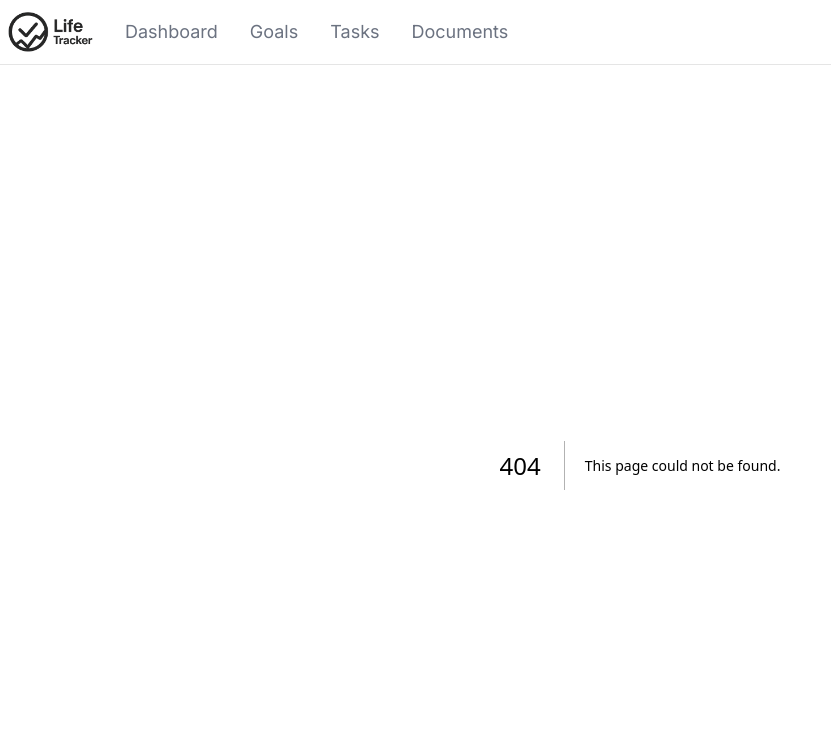
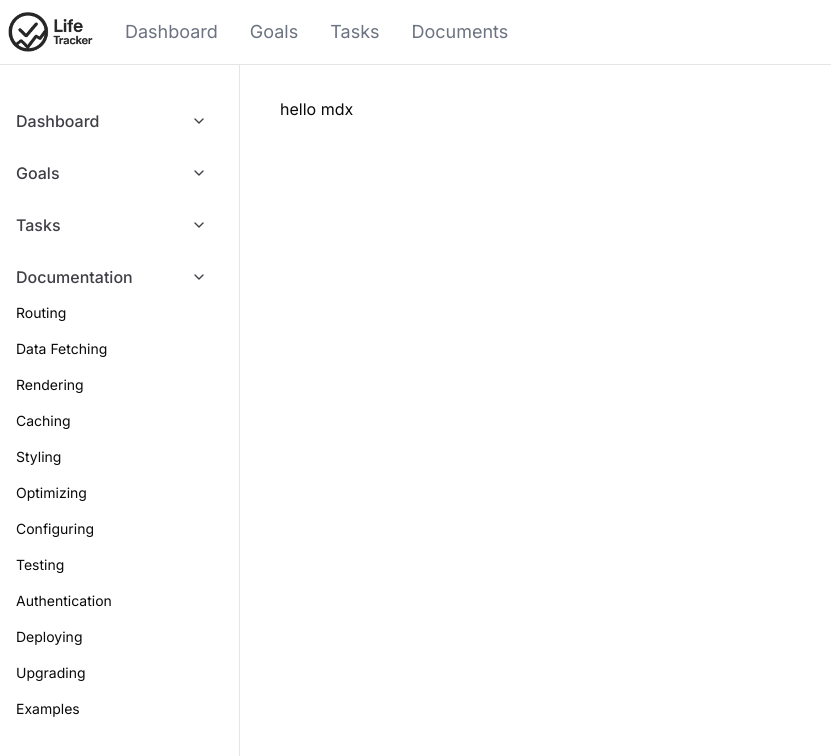
Before and after one commit to crispika/life-tracker, a Next.js app in the folder packages/web/: page /documents in a window 1280 px wide. Before the commit this address had no page. Shown: the top 756 px of the page, without its empty margins (0-831 px from the left). Built offline with nearby package versions, Linux system fonts and the light colour scheme.

Commit message:
feat: init document - mdx support and adjust sidebar

```diff
--- /dev/null
+++ b/packages/web/mdx-components.ts
@@ -0,0 +1,7 @@
+import type { MDXComponents } from 'mdx/types';
+
+export function useMDXComponents(components: MDXComponents): MDXComponents {
+  return {
+    ...components
+  };
+}
--- a/packages/web/next.config.js
+++ b/packages/web/next.config.js
@@ -1,4 +1,10 @@
 const { PrismaPlugin } = require('@prisma/nextjs-monorepo-workaround-plugin');
+const withMDX = require('@next/mdx')({
+  extension: /\.(md|mdx)?$/,
+  options: {
+    // providerImportSource: '@life-tracker/web/mdx-component'
+  }
+});
 
 /** @type {import('next').NextConfig} */
 const nextConfig = {
@@ -8,7 +14,8 @@ const nextConfig = {
       config.plugins = [...config.plugins, new PrismaPlugin()];
     }
     return config;
-  }
+  },
+  pageExtensions: ['ts', 'tsx', 'js', 'jsx', 'md', 'mdx']
 };
 
-module.exports = nextConfig;
+module.exports = withMDX(nextConfig);
--- a/packages/web/package.json
+++ b/packages/web/package.json
@@ -11,6 +11,9 @@
   "dependencies": {
     "@hookform/resolvers": "^5.0.1",
     "@life-tracker/db": "workspace:*",
+    "@mdx-js/loader": "^3.1.0",
+    "@mdx-js/react": "^3.1.0",
+    "@next/mdx": "^15.3.1",
     "@radix-ui/react-alert-dialog": "^1.1.7",
     "@radix-ui/react-collapsible": "^1.1.3",
     "@radix-ui/react-dialog": "^1.1.6",
@@ -22,10 +25,12 @@
     "@radix-ui/react-slot": "^1.1.2",
     "@radix-ui/react-toast": "^1.2.6",
     "@radix-ui/react-tooltip": "^1.1.8",
+    "@tailwindcss/typography": "^0.5.16",
     "@tanstack/react-query": "^5.69.0",
     "@types/d3-hierarchy": "^3.1.7",
     "@types/dagre": "^0.7.52",
     "@types/lodash": "^4.17.16",
+    "@types/mdx": "^2.0.13",
     "@types/node": "22.10.2",
     "@types/react": "19.0.2",
     "@types/react-dom": "19.0.2",
--- a/packages/web/src/app/components/Header.tsx
+++ b/packages/web/src/app/components/Header.tsx
@@ -16,7 +16,7 @@ export const Header = () => {
   const pathname = usePathname();
 
   return (
-    <header className="border-grid sticky top-0 z-50 w-full border-b bg-background/95 backdrop-blur supports-[backdrop-filter]:bg-background/60">
+    <header className="sticky top-0 z-50 w-full border-b bg-background/95 backdrop-blur supports-[backdrop-filter]:bg-background/60">
       <div className="max-w-[105rem] mx-auto hidden md:flex h-16 items-center gap-2">
         <Image src={lifetacker} alt="logo" width={85} className="m-2" />
         <nav className="flex items-center w-full text-lg">
@@ -29,7 +29,7 @@ export const Header = () => {
           <Link href="/tasks" className={getClassName(pathname, '/tasks')}>
             Tasks
           </Link>
-          <Link href="#" className={getClassName(pathname, '/docs')}>
+          <Link href="/documents" className={getClassName(pathname, '/docs')}>
             Documents
           </Link>
         </nav>
@@ -55,7 +55,10 @@ export const Header = () => {
               <Link href="/tasks" className={getClassName(pathname, '/tasks')}>
                 Tasks
               </Link>
-              <Link href="#" className={getClassName(pathname, '/docs')}>
+              <Link
+                href="/documents"
+                className={getClassName(pathname, '/docs')}
+              >
                 Documents
               </Link>
             </nav>
@@ -78,8 +81,8 @@ const getClassName = (pathname: string, href: string) => {
     case '/goals':
       selected = pathname.includes('/goals');
       break;
-    case '/docs':
-      selected = pathname.includes('/docs');
+    case '/documents':
+      selected = pathname.includes('/documents');
       break;
   }
   return selected
--- /dev/null
+++ b/packages/web/src/app/documents/components/doc-side-bar.tsx
@@ -0,0 +1,146 @@
+'use client';
+
+import {
+  Collapsible,
+  CollapsibleContent,
+  CollapsibleTrigger
+} from '@/components/ui/collapsible';
+import {
+  SidebarContent,
+  SidebarGroup,
+  SidebarGroupContent,
+  SidebarGroupLabel,
+  SidebarMenu,
+  SidebarMenuButton,
+  SidebarMenuItem,
+  SidebarProvider
+} from '@/components/ui/sidebar';
+import { ChevronRight } from 'lucide-react';
+
+const data = {
+  navMain: [
+    {
+      title: 'Dashboard',
+      url: '/',
+      items: []
+    },
+    {
+      title: 'Goals',
+      url: '/goals',
+      items: []
+    },
+    {
+      title: 'Tasks',
+      url: '/tasks',
+      items: []
+    },
+    {
+      title: 'Documentation',
+      url: '#',
+      items: [
+        {
+          title: 'Routing',
+          url: '#'
+        },
+        {
+          title: 'Data Fetching',
+          url: '#'
+        },
+        {
+          title: 'Rendering',
+          url: '#'
+        },
+        {
+          title: 'Caching',
+          url: '#'
+        },
+        {
+          title: 'Styling',
+          url: '#'
+        },
+        {
+          title: 'Optimizing',
+          url: '#'
+        },
+        {
+          title: 'Configuring',
+          url: '#'
+        },
+        {
+          title: 'Testing',
+          url: '#'
+        },
+        {
+          title: 'Authentication',
+          url: '#'
+        },
+        {
+          title: 'Deploying',
+          url: '#'
+        },
+        {
+          title: 'Upgrading',
+          url: '#'
+        },
+        {
+          title: 'Examples',
+          url: '#'
+        }
+      ]
+    }
+  ]
+};
+
+export function DocSidebar() {
+  return (
+    <aside
+      className={
+        'border-grid fixed top-14 z-30 hidden h-[calc(100vh-3.5rem)] w-full shrink-0 border-r md:sticky md:block'
+      }
+    >
+      <div
+        className="h-full overflow-auto py-6 pr-4 lg:py-8"
+        style={{ scrollbarWidth: 'none' }}
+      >
+        <SidebarProvider>
+          <SidebarContent className="gap-0">
+            {/* We create a collapsible SidebarGroup for each parent. */}
+            {data.navMain.map((item) => (
+              <Collapsible
+                key={item.title}
+                title={item.title}
+                defaultOpen
+                className="group/collapsible"
+              >
+                <SidebarGroup>
+                  <SidebarGroupLabel
+                    asChild
+                    className="group/label text-base mb-1 text-sidebar-foreground hover:bg-sidebar-accent hover:text-sidebar-accent-foreground"
+                  >
+                    <CollapsibleTrigger>
+                      {item.title}{' '}
+                      <ChevronRight className="ml-auto transition-transform group-data-[state=open]/collapsible:rotate-90" />
+                    </CollapsibleTrigger>
+                  </SidebarGroupLabel>
+                  <CollapsibleContent>
+                    <SidebarGroupContent>
+                      <SidebarMenu>
+                        {item.items.map((item) => (
+                          <SidebarMenuItem key={item.title}>
+                            <SidebarMenuButton asChild>
+                              <a href={item.url}>{item.title}</a>
+                            </SidebarMenuButton>
+                          </SidebarMenuItem>
+                        ))}
+                      </SidebarMenu>
+                    </SidebarGroupContent>
+                  </CollapsibleContent>
+                </SidebarGroup>
+              </Collapsible>
+            ))}
+          </SidebarContent>
+        </SidebarProvider>
+      </div>
+    </aside>
+  );
+}
--- /dev/null
+++ b/packages/web/src/app/documents/layout.tsx
@@ -0,0 +1,18 @@
+import { DocSidebar } from './components/doc-side-bar';
+
+export default function DocumentLayout({
+  children
+}: {
+  children: React.ReactNode;
+}) {
+  return (
+    <div className="min-h-[calc(100vh-4rem)] mx-auto max-w-[105rem] ">
+      <div className="flex items-start md:grid md:grid-cols-[220px_minmax(0,1fr)] md:gap-6 lg:grid-cols-[240px_minmax(0,1fr)] lg:gap-10">
+        <DocSidebar />
+        <main className="relative py-6 lg:gap-10 lg:py-8 xl:grid xl:grid-cols-[1fr_300px]">
+          {children}
+        </main>
+      </div>
+    </div>
+  );
+}
--- /dev/null
+++ b/packages/web/src/app/documents/page.mdx
@@ -0,0 +1 @@
+## hello mdx
--- a/packages/web/src/app/goals/page.tsx
+++ b/packages/web/src/app/goals/page.tsx
@@ -8,7 +8,7 @@ export default async function Goals() {
   const tasks = await queries.task.getTasksByUserId(100000);
   return (
     <>
-      <main className=" bg-gray-50">
+      <main className="min-h-[calc(100vh-4rem)] bg-gray-50">
         <div className="flex flex-col items-center justify-center h-[calc(100vh-4rem)] max-w-[105rem] mx-auto">
           {lifeGoal ? (
             <GoalsTree lifeGoal={lifeGoal} goals={goals} tasks={tasks} />
--- a/packages/web/src/app/page.tsx
+++ b/packages/web/src/app/page.tsx
@@ -40,7 +40,7 @@ export default async function Home() {
   const worklogTimeChartData = generateChartData(worklogTimeByGoal);
 
   return (
-    <div className="min-h-screen bg-gray-50">
+    <div className="min-h-[calc(100vh-4rem)] bg-gray-50">
       <div className="container mx-auto p-4 md:p-8">
         {/* 顶部概览卡片 */}
         <div className="grid gap-4 sm:grid-cols-2 lg:grid-cols-4 mb-8">
--- a/packages/web/src/app/tasks/[id]/page.tsx
+++ b/packages/web/src/app/tasks/[id]/page.tsx
@@ -38,7 +38,7 @@ export default async function TaskDetail({
   const firstChar = Array.from(task.prefix)[0] || '';
 
   return (
-    <div className="min-h-screen bg-gray-50">
+    <div className="min-h-[calc(100vh-4rem)] bg-gray-50">
       <main className="container mx-auto px-4 py-8 max-w-4xl">
         <div className="mb-6">
           <Breadcrumb>
```
Also changed, not shown: 1 other file (tests, documents, lock files or other folders).
